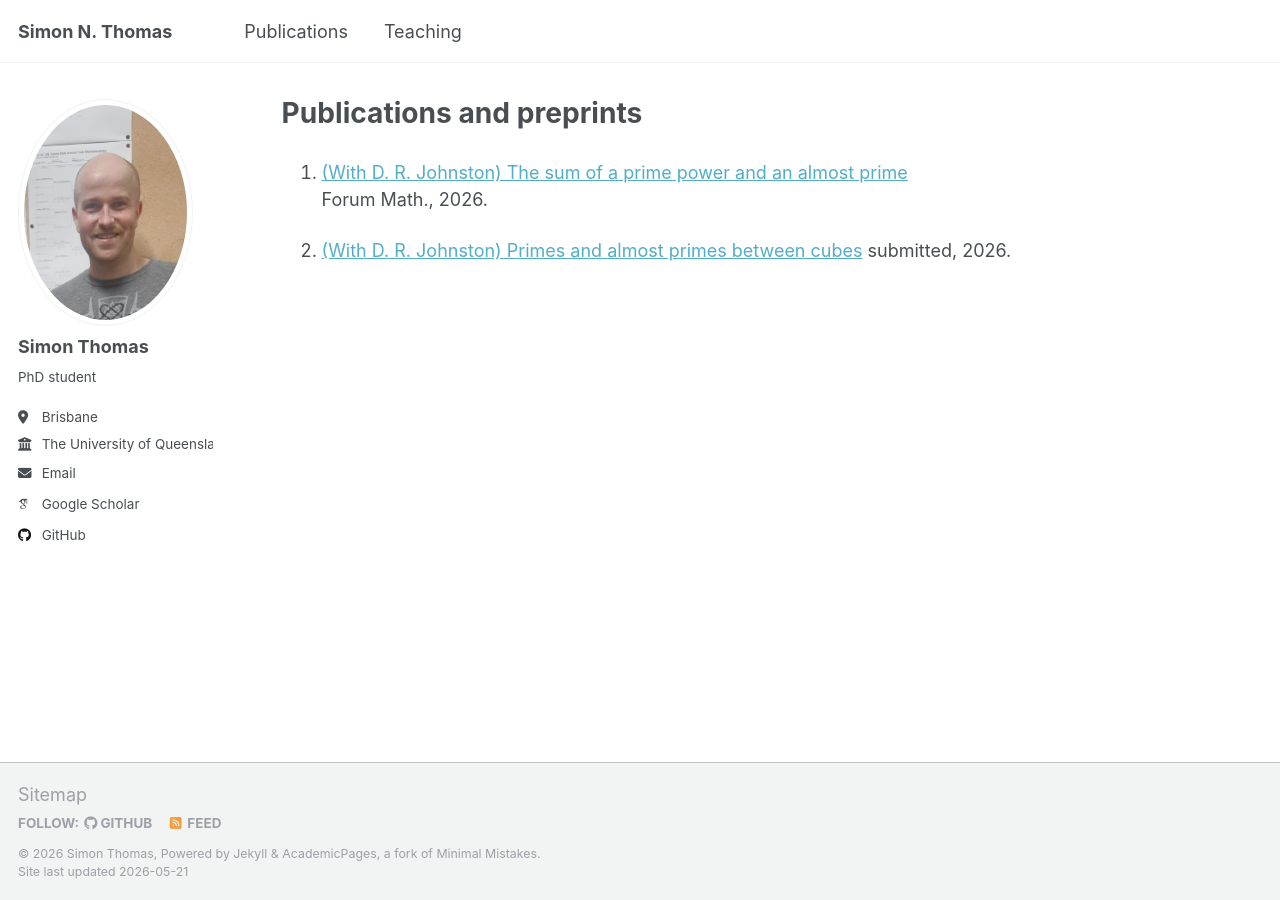
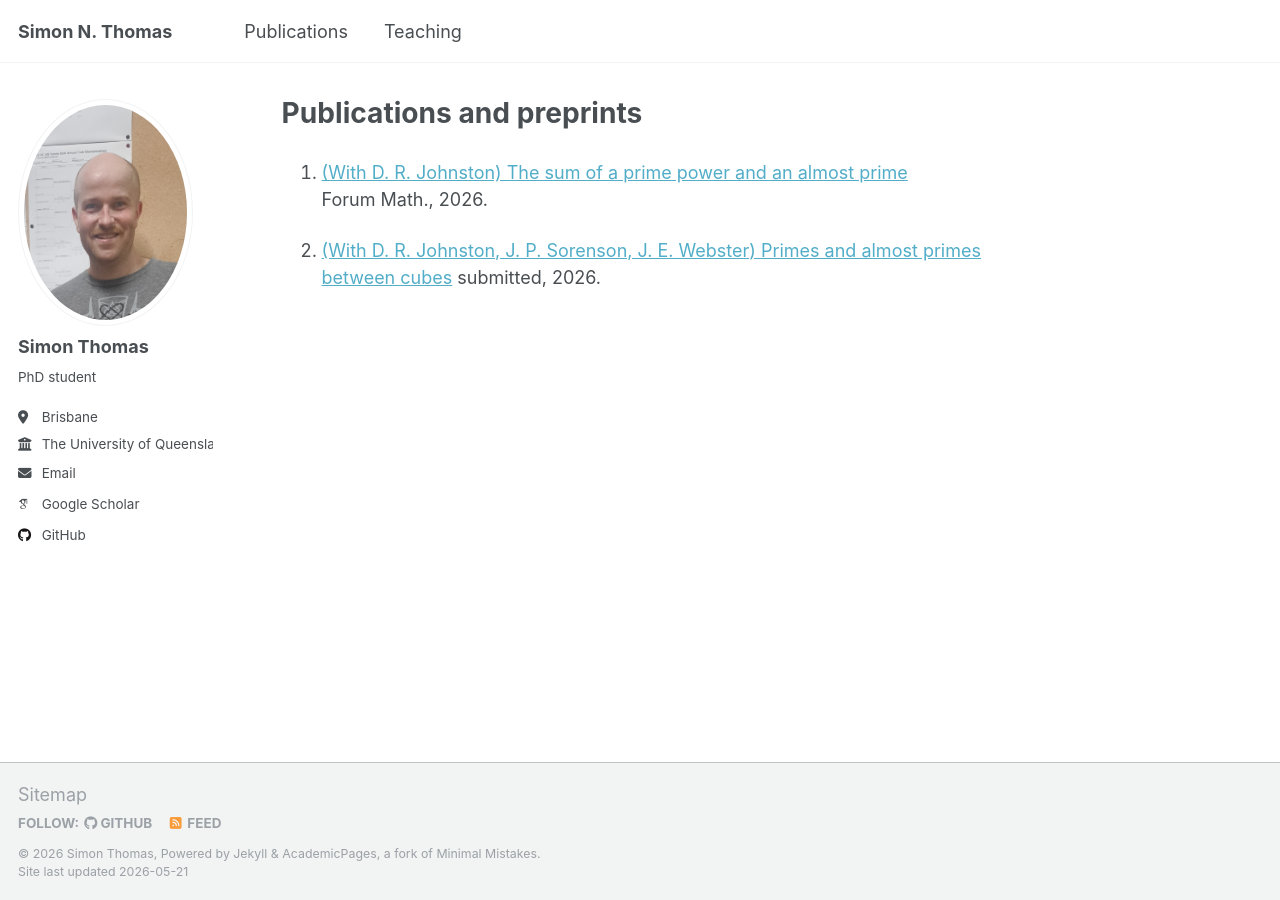
Before and after one commit to SimonNThomasMaths/simonnthomasmaths.github.io, a Jekyll site: the page built from _pages/publications.md, in a window 1280 px wide. Built offline with Jekyll 4.4.1, drawn with Linux system fonts in a browser that asks for light colours; some web fonts are replaced.

```diff
--- a/_pages/publications.md
+++ b/_pages/publications.md
@@ -7,4 +7,4 @@ author_profile: true
 1. [(With D. R. Johnston) The sum of a prime power and an almost prime](https://www.degruyterbrill.com/document/doi/10.1515/forum-2025-0172/html)
 Forum Math., 2026.
 
-2. [(With D. R. Johnston) Primes and almost primes between cubes](https://arxiv.org/abs/2601.15564) submitted, 2026.
+2. [(With D. R. Johnston, J. P. Sorenson, J. E. Webster) Primes and almost primes between cubes](https://arxiv.org/abs/2601.15564) submitted, 2026.
```
